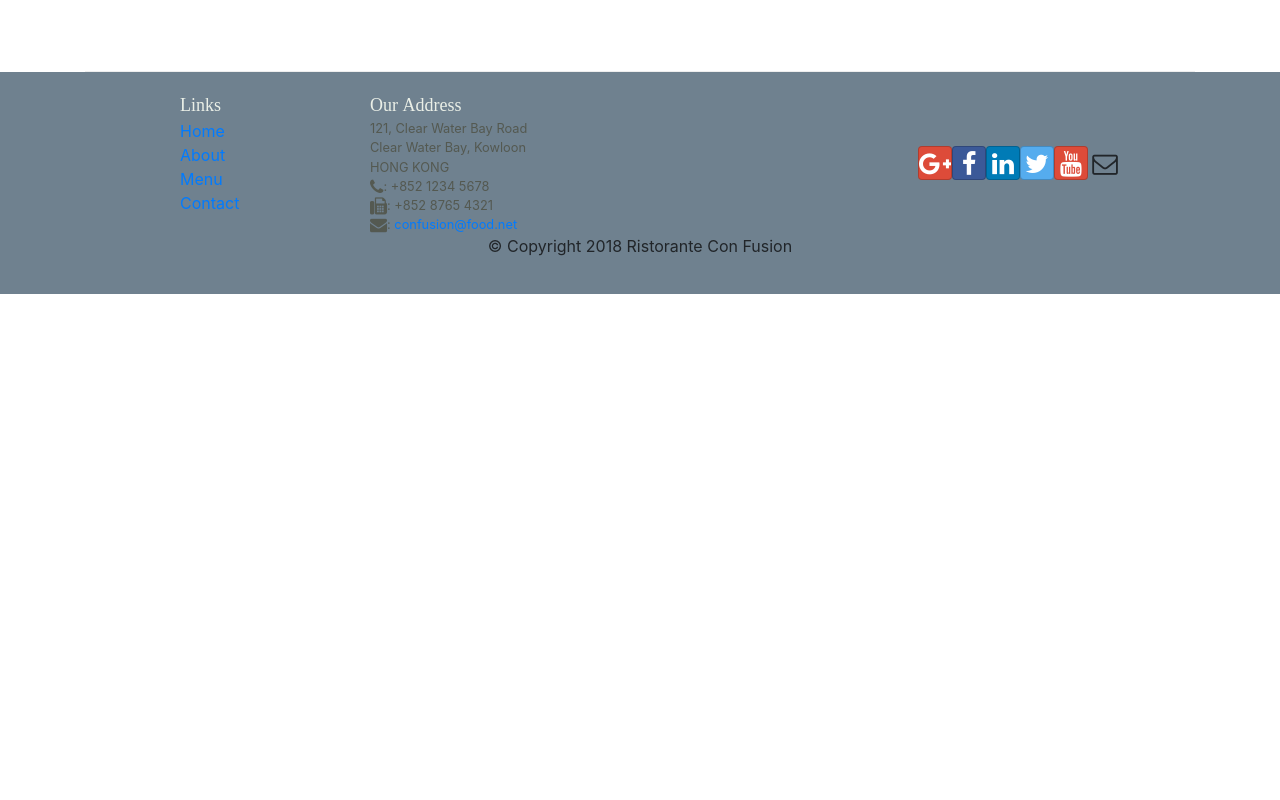
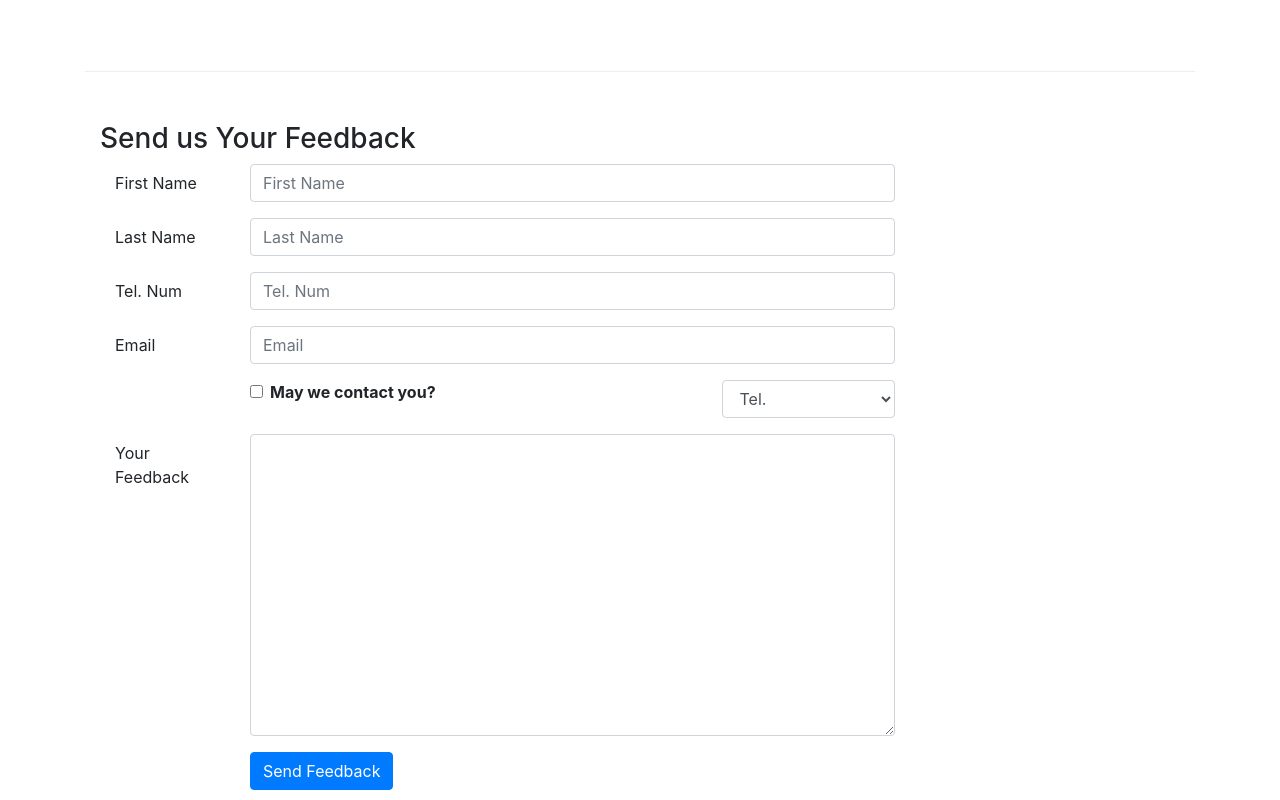
Before and after one commit to lindaperez/rc3-ReactWebProject, a React (Create React App) app in the folder confusion/: page /contactus in a window 1280 px wide. Shown: the part 800-1600 px from the top of the page. Before the commit the page ends 1094 px from the top, so only its background shows below. Built offline with nearby package versions, Linux system fonts and the light colour scheme.

Commit message:
Thrid Week: Controlled Forms handleInputChange, handleSubmit not persited

```diff
--- a/confusion/src/components/ContactComponent.js
+++ b/confusion/src/components/ContactComponent.js
@@ -1,9 +1,49 @@
-import React from 'react';
-import { BreadcrumbItem, Breadcrumb} from 'reactstrap';
+import React, {Component} from 'react';
+import { BreadcrumbItem, Breadcrumb, Button, Form, FormGroup,
+    Label, Input, Col} from 'reactstrap';
 import {Link } from 'react-router-dom';
 
-function Contact(props) {
-    return(
+class Contact extends Component {
+
+
+    constructor(props) {
+        super(props);
+    this.state  = {
+        firstname : '',
+        lastname : '',
+        telnum: '',
+        email : '',
+        agree: false,
+        contactType: 'Tel.',
+        message: ''
+        };
+        this.handleInputChange = this.handleInputChange.bind(this);
+        this.handleSubmit = this.handleSubmit.bind(this);
+    }
+
+
+    handleInputChange(event){
+        const target = event.target;
+        const value = target.type === 'checkbox' ? target.checked : target.value;
+        const name = target.name;
+
+        this.setState({
+            [name]: value,
+
+        });
+    }
+
+    handleSubmit(event){
+        console.log("Current State is: "+JSON.stringify(this.state));
+        alert("Current State is "+ JSON.stringify(this.state));
+        event.preventDefault();
+
+    }
+
+    render ()
+    {
+
+        return (
             <div className="container">
                 <Breadcrumb>
                     <BreadcrumbItem><Link to="/home">Home</Link></BreadcrumbItem>
@@ -25,7 +65,8 @@
                             HONG KONG<br />
                             <i className="fa fa-phone"></i>: +852 1234 5678<br />
                             <i className="fa fa-fax"></i>: +852 8765 4321<br />
-                        <i className="fa fa-envelope"></i>: <a href="mailto:confusion@food.net">confusion@food.net</a>
+                            <i className="fa fa-envelope"></i>: <a
+                            href="mailto:confusion@food.net">confusion@food.net</a>
                         </address>
                     </div>
                     <div className="col-12 col-sm-6 offset-sm-1">
@@ -33,14 +74,116 @@
                     </div>
                     <div className="col-12 col-sm-11 offset-sm-1">
                         <div className="btn-group" role="group">
-                        <a role="button" className="btn btn-primary" href="tel:+85212345678"><i className="fa fa-phone"></i> Call</a>
+                            <a role="button" className="btn btn-primary" href="tel:+85212345678"><i
+                                className="fa fa-phone"></i> Call</a>
                             <a role="button" className="btn btn-info"><i className="fa fa-skype"></i> Skype</a>
-                        <a role="button" className="btn btn-success" href="mailto:confusion@food.net"><i className="fa fa-envelope-o"></i> Email</a>
+                            <a role="button" className="btn btn-success" href="mailto:confusion@food.net"><i
+                                className="fa fa-envelope-o"></i> Email</a>
                         </div>
                     </div>
                 </div>
+                <div className="row row-content">
+                    <div className="col-12">
+                        <h3>Send us Your Feedback</h3>
+                        <div className="col-12 col-md-9">
+                            <Form onSubmit={this.handleSubmit}>
+                                <FormGroup row>
+                                    <Label for="firstname" md={2}>First Name    </Label>
+                                    <Col md={10}>
+                                        <Input type="text" id="firstname" name="firstname"
+                                               placeholder="First Name"
+                                               value={this.state.firstname}
+                                                onChange={this.handleInputChange}/>
+
+                                    </Col>
+                                </FormGroup>
+                                <FormGroup row>
+                                    <Label for="lastname" md={2}>Last Name</Label>
+                                    <Col md={10}>
+                                        <Input type="text" id="lastname" name="lastname"
+                                               placeholder="Last Name "
+                                               value={this.state.lastname}
+                                               onChange={this.handleInputChange}/>
+
+                                    </Col>
+
+                                </FormGroup>
+                                <FormGroup row>
+                                    <Label for="telnum" md={2}>Tel. Num</Label>
+                                    <Col md={10}>
+                                        <Input type="number" id="telnum" name="telnum"
+                                               placeholder="Tel. Num"
+                                               value={this.state.telnum}
+                                               onChange={this.handleInputChange}/>
+
+                                    </Col>
+
+                                </FormGroup>
+                                <FormGroup row>
+                                    <Label for="email" md={2}>Email </Label>
+                                    <Col md={10}>
+                                        <Input type="text" id="email" name="email"
+                                               placeholder="Email"
+                                               value={this.state.email}
+                                               onChange={this.handleInputChange}/>
+
+                                    </Col>
+
+                                </FormGroup>
+                                <FormGroup row>
+                                    <Col md={{size: 6, offset: 2}}>
+                                        <FormGroup check>
+                                            <Label check>
+                                                <Input type="checkbox" name="agree"
+                                                       checked={this.state.agree}/>{' '}
+                                                <strong> May we contact you?</strong>
+                                            </Label>
+                                        </FormGroup>
+                                    </Col>
+                                    <Col md={{size: 3, offset: 1}}>
+                                        <Input type="select" name="contactType"
+                                               value={this.state.contactType}
+                                               onChange={this.handleInputChange}>
+                                        <option>
+                                            Tel.
+                                        </option>
+                                        <option>
+                                            Email
+                                        </option>
+                                        </Input>
+                                    </Col>
+                                </FormGroup>
+                                <FormGroup row>
+                                    <Label htmlFor="message" md={2}>Your Feedback</Label>
+                                    <Col md={10}>
+                                        <Input type="textarea" id="message" name="message"
+                                               rows="12"
+                                               value={this.state.message}
+                                               onChange={this.handleInputChange}></Input>
+                                    </Col>
+                                </FormGroup>
+                                <FormGroup row>
+                                    <Col md={{size:10, offset:2}}>
+                                        <Button type="submit" color="primary">
+                                            Send Feedback
+                                        </Button>
+                                    </Col>
+                                </FormGroup>
+
+                            </Form>
+
+                        </div>
+
+                    </div>
+
+                </div>
+
+
+
+
             </div>
         );
     }
+}
 
 export default Contact;
```
Lines whose indentation alone changed are shown as unchanged.
